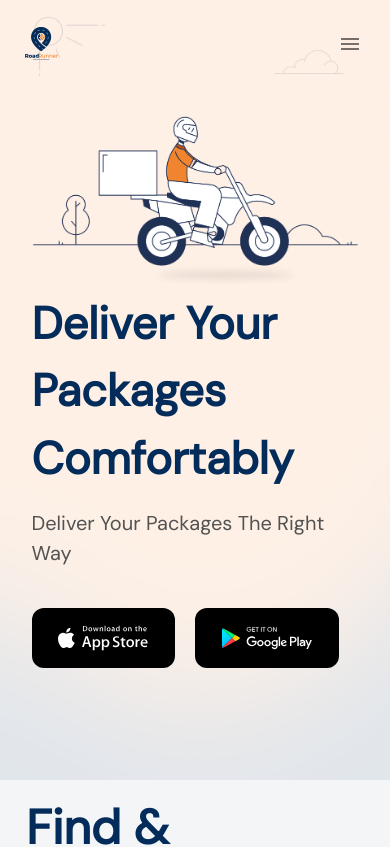
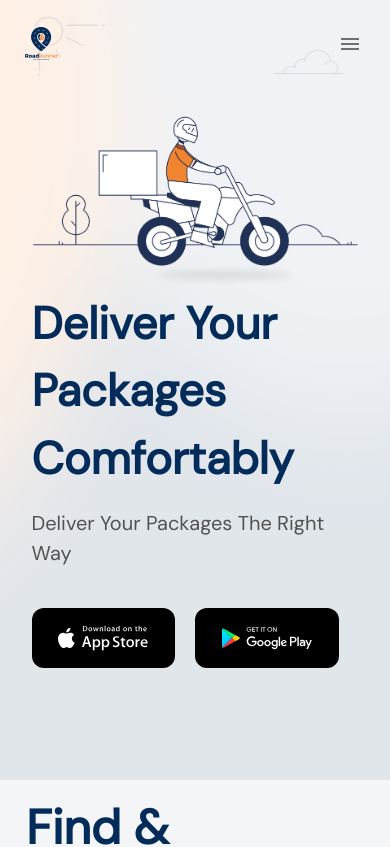
Before and after one commit to sadeeqdev/roadrunner-landing-page, a Vue app: page /home in a window 390 px wide. Shown: the top 847 px of the page. Built offline with nearby package versions, Linux system fonts and the light colour scheme.

Commit message:
change home format for mobile

```diff
--- a/src/views/home/Home.vue
+++ b/src/views/home/Home.vue
@@ -52,6 +52,7 @@ export default {
         padding-bottom: 100px;
         background-image: url('../../assets/img/roadrunner-background.png');
         background-size: 300vw 900px;
+        background-position: bottom center;
         background-repeat: no-repeat;
     }
 }
```
